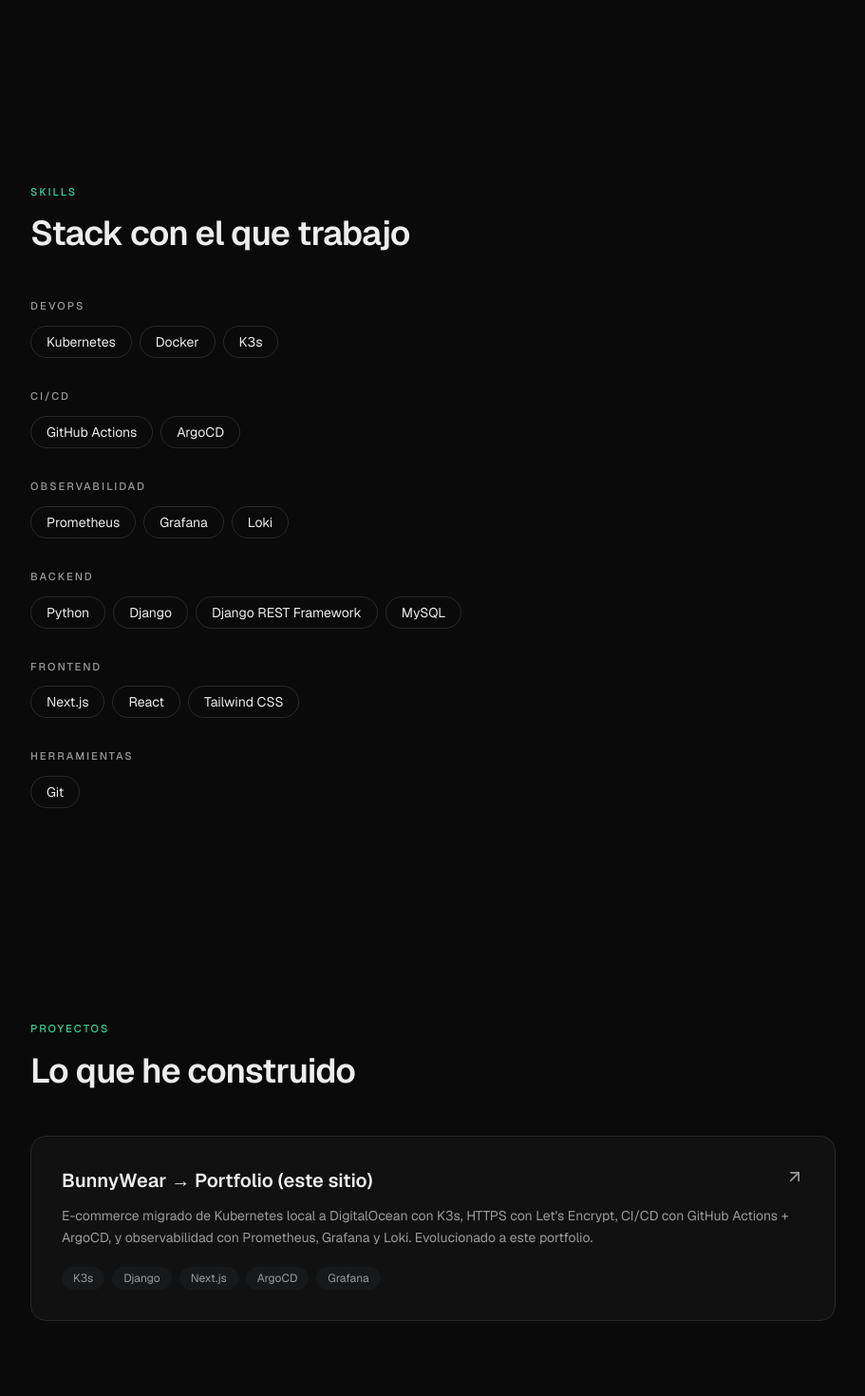
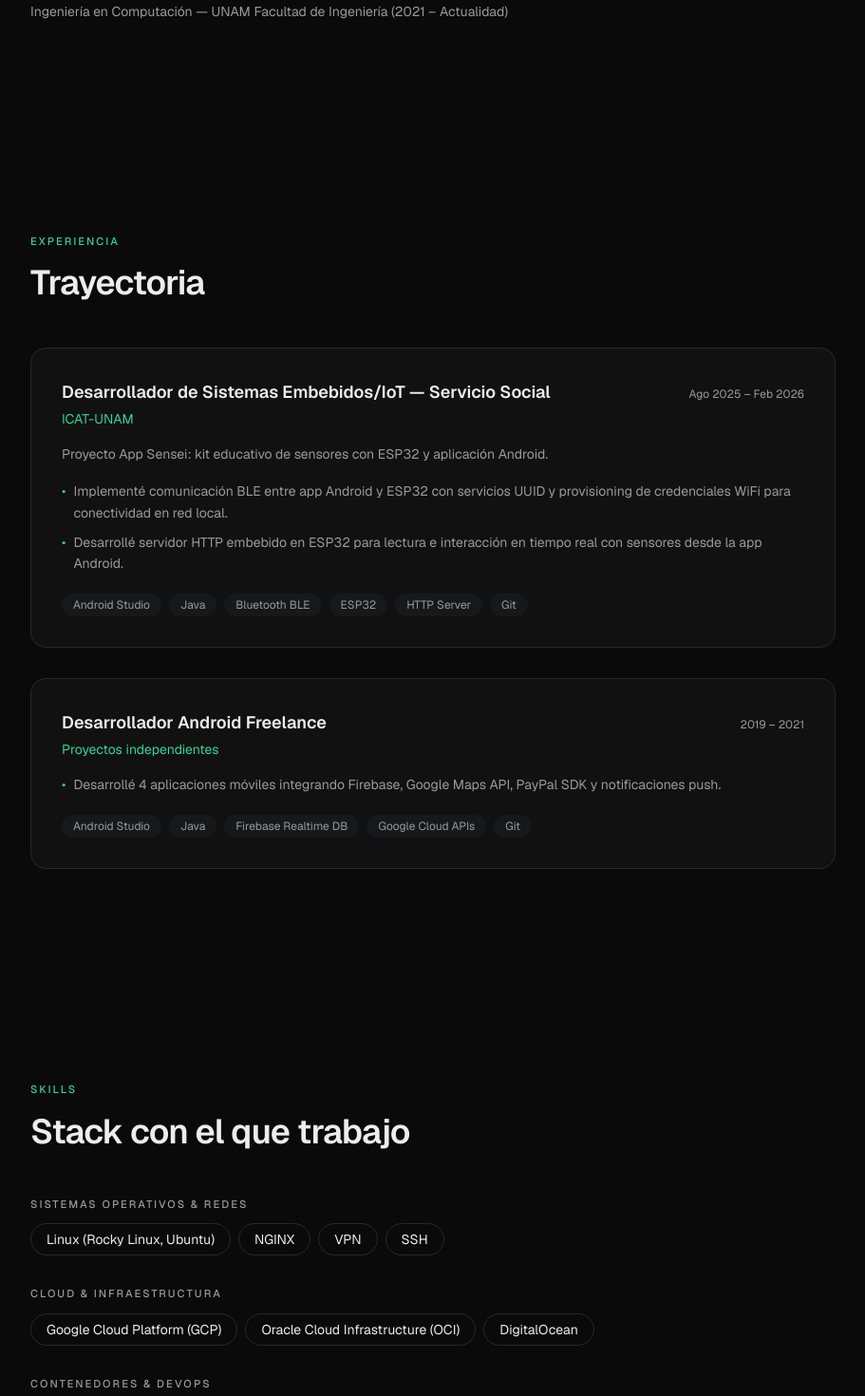
Before and after one commit to C4rlos316/bunnywear-devops, a Next.js app in the folder frontend/: page / in a window 1280 px wide. Shown: the part 1260-2730 px from the top of the page at 95% size, without its empty margins (184-1095 px from the left). Built offline with nearby package versions, Linux system fonts and the light colour scheme; no server answers.

Commit message:
feat: Actualizacion final de informacion de CV

```diff
--- a/frontend/src/app/page.js
+++ b/frontend/src/app/page.js
@@ -2,9 +2,11 @@
 import Footer from "@/components/Footer";
 import ClientLayout from "@/components/ClientLayout";
 import About from "@/components/portfolio/About";
+import Experience from "@/components/portfolio/Experience";
 import Skills from "@/components/portfolio/Skills";
 import Projects from "@/components/portfolio/Projects";
 import Infra from "@/components/portfolio/Infra";
+import Certifications from "@/components/portfolio/Certifications";
 import Blog from "@/components/portfolio/Blog";
 import Contact from "@/components/portfolio/Contact";
 
@@ -33,9 +35,11 @@
       <main>
         <Hero />
         <About />
+        <Experience />
         <Skills />
         <Projects />
         <Infra />
+        <Certifications />
         <Blog posts={posts} />
         <Contact />
         <Footer />
--- a/frontend/src/components/portfolio/About.js
+++ b/frontend/src/components/portfolio/About.js
@@ -8,22 +8,27 @@
       </Reveal>
       <Reveal delay={0.1}>
         <h2 className="mt-4 text-3xl font-semibold tracking-tight text-ink sm:text-4xl">
-          Estudiante de Ingeniería en Computación
+          Estudiante de Ingeniería en Computación — UNAM
         </h2>
       </Reveal>
       <Reveal delay={0.2}>
         <p className="mt-6 max-w-2xl text-base leading-relaxed text-ash sm:text-lg">
-          Me gusta entender cómo funcionan los sistemas de punta a punta:
-          desde el código de una API hasta la infraestructura que la mantiene
-          corriendo. Este sitio es un ejemplo — empezó como un e-commerce de
-          práctica y terminó siendo un proyecto de infraestructura completo en
-          la nube: contenedores, Kubernetes, HTTPS, CI/CD y monitoreo.
+          Estudiante de Ingeniería en Computación con experiencia en
+          infraestructura tecnológica, administración de sistemas Linux,
+          despliegue de aplicaciones en Kubernetes y monitoreo de servicios.
         </p>
       </Reveal>
       <Reveal delay={0.3}>
         <p className="mt-4 max-w-2xl text-base leading-relaxed text-ash sm:text-lg">
-          Actualmente sigo aprendiendo y construyendo, con foco en desarrollo
-          full-stack y prácticas de DevOps.
+          He participado en proyectos de automatización, observabilidad y
+          redes, complementados con certificaciones en Google Cloud y Oracle
+          Cloud Infrastructure. Busco desarrollarme en áreas de
+          Infraestructura TI, Cloud, Redes y DevOps.
+        </p>
+      </Reveal>
+      <Reveal delay={0.4}>
+        <p className="mt-8 text-sm text-ash">
+          Ingeniería en Computación — UNAM Facultad de Ingeniería (2021 – Actualidad)
         </p>
       </Reveal>
     </section>
--- /dev/null
+++ b/frontend/src/components/portfolio/Certifications.js
@@ -0,0 +1,34 @@
+import { BadgeCheck } from "lucide-react";
+import Reveal from "../Reveal";
+import { CERTIFICATIONS } from "./data";
+
+export default function Certifications() {
+  return (
+    <section id="certificaciones" className="mx-auto max-w-4xl px-6 py-28">
+      <Reveal>
+        <p className="eyebrow text-mint">Certificaciones</p>
+      </Reveal>
+      <Reveal delay={0.1}>
+        <h2 className="mt-4 text-3xl font-semibold tracking-tight text-ink sm:text-4xl">
+          Formación continua
+        </h2>
+      </Reveal>
+
+      <div className="mt-12 grid gap-4 sm:grid-cols-2">
+        {CERTIFICATIONS.map((cert, i) => (
+          <Reveal key={cert.name} delay={0.05 * i}>
+            <div className="flex items-start gap-3 rounded-2xl border border-line bg-surface p-5">
+              <BadgeCheck size={18} className="mt-0.5 shrink-0 text-mint" />
+              <div>
+                <p className="text-sm font-medium text-ink">{cert.name}</p>
+                <p className="mt-1 text-xs text-ash">
+                  {cert.issuer} · {cert.year}
+                </p>
+              </div>
+            </div>
+          </Reveal>
+        ))}
+      </div>
+    </section>
+  );
+}
--- a/frontend/src/components/portfolio/Contact.js
+++ b/frontend/src/components/portfolio/Contact.js
@@ -1,4 +1,4 @@
-import { Github, Mail } from "lucide-react";
+import { Github, Linkedin, Mail } from "lucide-react";
 import Reveal from "../Reveal";
 
 export default function Contact() {
@@ -29,6 +29,15 @@
             Enviar correo
           </a>
           <a
+            href="https://www.linkedin.com/in/carlosmhernandezgut/"
+            target="_blank"
+            rel="noreferrer"
+            className="inline-flex items-center gap-2 rounded-full border border-line px-8 py-3.5 text-sm font-medium text-ink transition-colors hover:border-mint hover:text-mint"
+          >
+            <Linkedin size={16} />
+            LinkedIn
+          </a>
+          <a
             href="https://github.com/C4rlos316"
             target="_blank"
             rel="noreferrer"
--- /dev/null
+++ b/frontend/src/components/portfolio/Experience.js
@@ -0,0 +1,57 @@
+import Reveal from "../Reveal";
+import { EXPERIENCE } from "./data";
+
+export default function Experience() {
+  return (
+    <section id="experiencia" className="mx-auto max-w-4xl px-6 py-28">
+      <Reveal>
+        <p className="eyebrow text-mint">Experiencia</p>
+      </Reveal>
+      <Reveal delay={0.1}>
+        <h2 className="mt-4 text-3xl font-semibold tracking-tight text-ink sm:text-4xl">
+          Trayectoria
+        </h2>
+      </Reveal>
+
+      <div className="mt-12 space-y-8">
+        {EXPERIENCE.map((exp, i) => (
+          <Reveal key={exp.role} delay={0.1 * i}>
+            <div className="rounded-2xl border border-line bg-surface p-8">
+              <div className="flex flex-col justify-between gap-1 sm:flex-row sm:items-baseline">
+                <h3 className="text-lg font-semibold text-ink">{exp.role}</h3>
+                <span className="text-xs text-ash">{exp.period}</span>
+              </div>
+              <p className="mt-1 text-sm text-mint">{exp.company}</p>
+              {exp.description && (
+                <p className="mt-4 text-sm leading-relaxed text-ash">
+                  {exp.description}
+                </p>
+              )}
+              <ul className="mt-4 space-y-2">
+                {exp.bullets.map((bullet) => (
+                  <li
+                    key={bullet}
+                    className="flex gap-2 text-sm leading-relaxed text-ash"
+                  >
+                    <span className="text-mint">•</span>
+                    <span>{bullet}</span>
+                  </li>
+                ))}
+              </ul>
+              <div className="mt-5 flex flex-wrap gap-2">
+                {exp.stack.map((tech) => (
+                  <span
+                    key={tech}
+                    className="rounded-full bg-surface-2 px-3 py-1 text-xs text-ash"
+                  >
+                    {tech}
+                  </span>
+                ))}
+              </div>
+            </div>
+          </Reveal>
+        ))}
+      </div>
+    </section>
+  );
+}
--- a/frontend/src/components/portfolio/Projects.js
+++ b/frontend/src/components/portfolio/Projects.js
@@ -15,22 +15,28 @@
       </Reveal>
 
       <div className="mt-12 space-y-6">
-        {PROJECTS.map((project, i) => (
+        {PROJECTS.map((project, i) => {
+          const Wrapper = project.link ? "a" : "div";
+          const wrapperProps = project.link
+            ? { href: project.link, target: "_blank", rel: "noreferrer" }
+            : {};
+
+          return (
             <Reveal key={project.title} delay={0.1 * i}>
-            <a
-              href={project.link}
-              target="_blank"
-              rel="noreferrer"
+              <Wrapper
+                {...wrapperProps}
                 className="group block rounded-2xl border border-line bg-surface p-8 transition-colors hover:border-mint"
               >
                 <div className="flex items-start justify-between gap-4">
                   <h3 className="text-xl font-semibold text-ink transition-colors group-hover:text-mint">
                     {project.title}
                   </h3>
+                  {project.link && (
                     <ArrowUpRight
                       size={20}
                       className="shrink-0 text-ash transition-colors group-hover:text-mint"
                     />
+                  )}
                 </div>
                 <p className="mt-3 text-sm leading-relaxed text-ash">
                   {project.description}
@@ -45,9 +51,10 @@
                     </span>
                   ))}
                 </div>
-            </a>
+              </Wrapper>
             </Reveal>
-        ))}
+          );
+        })}
       </div>
     </section>
   );
--- a/frontend/src/components/portfolio/data.js
+++ b/frontend/src/components/portfolio/data.js
@@ -1,40 +1,111 @@
 export const NAV_LINKS = [
   { label: "Inicio", href: "#inicio" },
   { label: "Sobre mí", href: "#about" },
+  { label: "Experiencia", href: "#experiencia" },
   { label: "Skills", href: "#skills" },
   { label: "Proyectos", href: "#proyectos" },
   { label: "Infraestructura", href: "#infra" },
+  { label: "Certificaciones", href: "#certificaciones" },
   { label: "Blog", href: "#blog" },
   { label: "Contacto", href: "#contacto" },
 ];
 
 export const SKILLS = [
-  { name: "Kubernetes", category: "DevOps" },
-  { name: "Docker", category: "DevOps" },
-  { name: "K3s", category: "DevOps" },
-  { name: "GitHub Actions", category: "CI/CD" },
-  { name: "ArgoCD", category: "CI/CD" },
-  { name: "Prometheus", category: "Observabilidad" },
-  { name: "Grafana", category: "Observabilidad" },
-  { name: "Loki", category: "Observabilidad" },
-  { name: "Python", category: "Backend" },
-  { name: "Django", category: "Backend" },
-  { name: "Django REST Framework", category: "Backend" },
-  { name: "MySQL", category: "Backend" },
-  { name: "Next.js", category: "Frontend" },
-  { name: "React", category: "Frontend" },
-  { name: "Tailwind CSS", category: "Frontend" },
-  { name: "Git", category: "Herramientas" },
+  { name: "Linux (Rocky Linux, Ubuntu)", category: "Sistemas Operativos & Redes" },
+  { name: "NGINX", category: "Sistemas Operativos & Redes" },
+  { name: "VPN", category: "Sistemas Operativos & Redes" },
+  { name: "SSH", category: "Sistemas Operativos & Redes" },
+
+  { name: "Google Cloud Platform (GCP)", category: "Cloud & Infraestructura" },
+  { name: "Oracle Cloud Infrastructure (OCI)", category: "Cloud & Infraestructura" },
+  { name: "DigitalOcean", category: "Cloud & Infraestructura" },
+
+  { name: "Kubernetes", category: "Contenedores & DevOps" },
+  { name: "K3s", category: "Contenedores & DevOps" },
+  { name: "Docker", category: "Contenedores & DevOps" },
+  { name: "Git", category: "Contenedores & DevOps" },
+  { name: "GitHub Actions", category: "Contenedores & DevOps" },
+  { name: "ArgoCD", category: "Contenedores & DevOps" },
+  { name: "Ansible", category: "Contenedores & DevOps" },
+
+  { name: "Prometheus", category: "Monitoreo & Observabilidad" },
+  { name: "Grafana", category: "Monitoreo & Observabilidad" },
+  { name: "Loki", category: "Monitoreo & Observabilidad" },
+  { name: "Zabbix", category: "Monitoreo & Observabilidad" },
+  { name: "SNMP", category: "Monitoreo & Observabilidad" },
+
+  { name: "MySQL", category: "Bases de Datos" },
+  { name: "PostgreSQL", category: "Bases de Datos" },
+  { name: "MongoDB", category: "Bases de Datos" },
+  { name: "Firebase", category: "Bases de Datos" },
+
+  { name: "Python (Django, FastAPI)", category: "Lenguajes & Frameworks" },
+  { name: "Java", category: "Lenguajes & Frameworks" },
+  { name: "JavaScript / TypeScript", category: "Lenguajes & Frameworks" },
+  { name: "React", category: "Lenguajes & Frameworks" },
+  { name: "Next.js", category: "Lenguajes & Frameworks" },
+  { name: "Bash", category: "Lenguajes & Frameworks" },
+
+  { name: "Android Studio", category: "Herramientas" },
+  { name: "YAML / JSON", category: "Herramientas" },
+];
+
+export const EXPERIENCE = [
+  {
+    role: "Desarrollador de Sistemas Embebidos/IoT — Servicio Social",
+    company: "ICAT-UNAM",
+    period: "Ago 2025 – Feb 2026",
+    description:
+      "Proyecto App Sensei: kit educativo de sensores con ESP32 y aplicación Android.",
+    bullets: [
+      "Implementé comunicación BLE entre app Android y ESP32 con servicios UUID y provisioning de credenciales WiFi para conectividad en red local.",
+      "Desarrollé servidor HTTP embebido en ESP32 para lectura e interacción en tiempo real con sensores desde la app Android.",
+    ],
+    stack: ["Android Studio", "Java", "Bluetooth BLE", "ESP32", "HTTP Server", "Git"],
+  },
+  {
+    role: "Desarrollador Android Freelance",
+    company: "Proyectos independientes",
+    period: "2019 – 2021",
+    description: null,
+    bullets: [
+      "Desarrollé 4 aplicaciones móviles integrando Firebase, Google Maps API, PayPal SDK y notificaciones push.",
+    ],
+    stack: ["Android Studio", "Java", "Firebase Realtime DB", "Google Cloud APIs", "Git"],
+  },
 ];
 
 export const PROJECTS = [
   {
-    title: "BunnyWear → Portfolio (este sitio)",
+    title: "BunnyWear DevOps — Plataforma E-Commerce en Kubernetes",
     description:
-      "E-commerce migrado de Kubernetes local a DigitalOcean con K3s, HTTPS con Let's Encrypt, CI/CD con GitHub Actions + ArgoCD, y observabilidad con Prometheus, Grafana y Loki. Evolucionado a este portfolio.",
-    tags: ["K3s", "Django", "Next.js", "ArgoCD", "Grafana"],
+      "Desplegué una plataforma e-commerce en Kubernetes con frontend, backend y base de datos persistente. Implementé automatización de despliegues, monitoreo de servicios, centralización de logs y respaldo automático de información. Evolucionado a este mismo portfolio, corriendo en DigitalOcean con HTTPS, CI/CD GitOps y observabilidad completa.",
+    tags: ["Kubernetes", "Docker", "Django REST Framework", "Next.js", "MySQL", "Prometheus", "Grafana", "Loki"],
     link: "https://github.com/C4rlos316/bunnywear-devops",
   },
+  {
+    title: "GlowApp — Plataforma Social de Gaming con Microservicios",
+    description:
+      "Desarrollé una plataforma social para videojuegos basada en arquitectura de microservicios, con servicios independientes para gestión de usuarios, contenido social, foros y juegos. Diseñé la comunicación entre servicios y el despliegue de contenedores para facilitar la escalabilidad y el mantenimiento.",
+    tags: ["FastAPI", "Next.js", "React", "MongoDB", "Docker", "Docker Compose"],
+    link: "https://github.com/C4rlos316/GlowApp",
+  },
+  {
+    title: "Monitoreo de Infraestructura VPN con Zabbix 7.0",
+    description:
+      "Desplegué infraestructura VPN con ZeroTier y configuré monitoreo híbrido con SNMP y Zabbix Agent. Implementé parámetros personalizados que consultan la REST API de ZeroTier para métricas en tiempo real, con alertas automáticas y dashboards KPI.",
+    tags: ["ZeroTier VPN", "Zabbix 7.0", "SNMP", "Linux", "REST APIs", "YAML"],
+    link: null,
+  },
+];
+
+export const CERTIFICATIONS = [
+  { name: "Oracle Cloud Infrastructure 2025 Certified Foundations Associate", issuer: "Oracle", year: "2025" },
+  { name: "Build and Secure Networks in Google Cloud", issuer: "Google Cloud Skills Boost", year: "2024" },
+  { name: "Google Cloud Computing: Networking & Security", issuer: "Google Cloud Skills Boost", year: "2024" },
+  { name: "Google Cloud Computing Foundations", issuer: "Google Cloud Skills Boost", year: "2024" },
+  { name: "AWS Educate: Machine Learning Foundations", issuer: "AWS", year: "2025" },
+  { name: "Relational Database Systems", issuer: "Coursera", year: "2023" },
 ];
 
 export const INFRA_ITEMS = [
@@ -57,6 +128,7 @@
 ];
 
 export const CONTACT_LINKS = [
+  { label: "LinkedIn", href: "https://www.linkedin.com/in/carlosmhernandezgut/" },
   { label: "GitHub", href: "https://github.com/C4rlos316" },
   { label: "Email", href: "mailto:cama619@gmail.com" },
 ];
```
Lines whose indentation alone changed are shown as unchanged.
